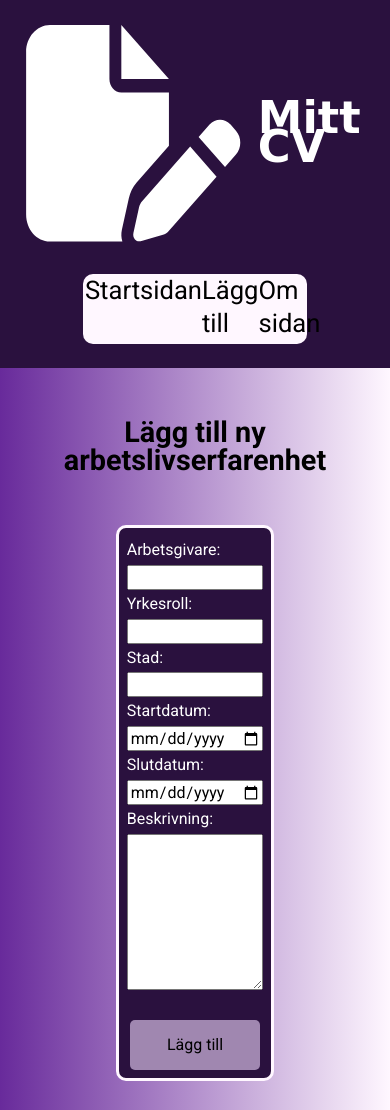
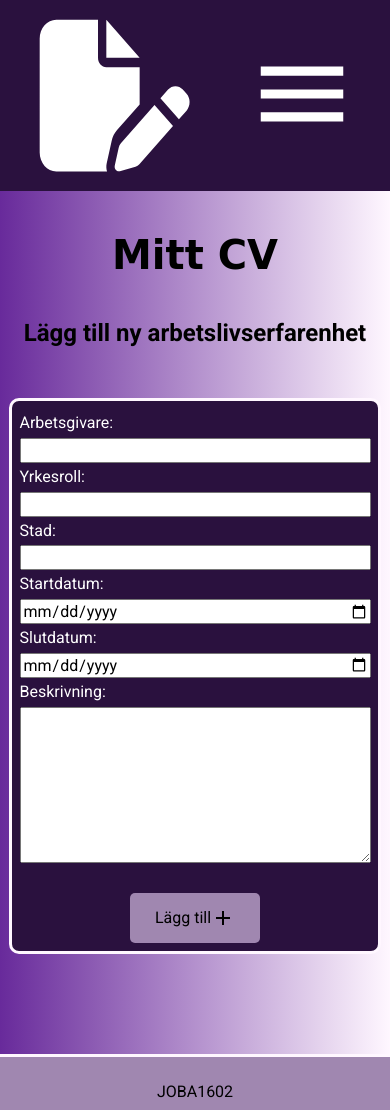
Before and after one commit to direstraits97/backendlab2-webbplats, a website built with Vite: page add.html in a window 390 px wide. Shown: the top 1110 px of the page. Built offline with nearby package versions, Linux system fonts and the light colour scheme; a web font is replaced by a local one.

Commit message:
anpassning för mindre skärmar

```diff
--- a/add.html
+++ b/add.html
@@ -18,11 +18,24 @@
   <body>
     <header>
       <div id="topheader">
-        <img src="/bilder/tslab2logo.svg" alt="">
-        <h1>Mitt CV</h1>
+        <img id="logo" src="/bilder/tslab2logo.svg" alt="">
+        <h1 id="bigscreenheading">Mitt CV</h1>
+        <button
+          id="openmenu"
+          aria-label="Öppna meny"
+          aria-expanded="false"
+          aria-controls="navbar"
+        >
+          <img src="/ikoner/openmenu.svg" alt="">
+        </button>
       </div>
-      <nav>
+      <nav id="navbar">
         <ul>
+          <li id="menuchoice">
+            <button id="closemenu" aria-label="Stäng meny">
+              <img src="/ikoner/closemenu.svg" alt="">
+            </button>
+          </li>
           <li><a href="/index.html">Startsidan</a></li>
           <li><a href="/add.html">Lägg till</a></li>
           <li><a href="/about.html">Om sidan</a></li>
@@ -30,6 +43,7 @@
       </nav>
     </header>
     <main>
+      <h1 id="smallscreenheading">Mitt CV</h1>
       <section>
         <h2>Lägg till ny arbetslivserfarenhet</h2>
         <form id="addexperienceform">
@@ -46,7 +60,10 @@
           <input type="date" id="enddate" name="enddate">
           <label for="description">Beskrivning:</label>
           <textarea id="description"></textarea>
-          <button id="addform">Lägg till</button>
+          <button id="addform">
+            Lägg till
+            <img src="/ikoner/add.svg" alt="">
+          </button>
           <div id="confirmcontainer"></div>
         </form>
       </section>
@@ -57,5 +74,6 @@
       <p>DT207G</p>
     </footer>
     <script type="module" src="/src/js/addexperience.js"></script>
+    <script type="module" src="/src/js/hamburger.js"></script>
   </body>
 </html>
--- a/src/js/hamburger.js
+++ b/src/js/hamburger.js
@@ -0,0 +1,25 @@
+"use strict";
+
+document.addEventListener("DOMContentLoaded", () => {
+  const nav = document.querySelector("#navbar");
+  const openMenu = document.querySelector("#openmenu");
+  const closeMenu = document.querySelector("#closemenu");
+
+  if (window.innerWidth < 600) {
+    nav.setAttribute("inert", "");
+  } else {
+    nav.removeAttribute("inert");
+  }
+
+  openMenu.addEventListener("click", () => {
+    nav.classList.add("show");
+    openMenu.setAttribute("aria-expanded", "true");
+    nav.removeAttribute("inert");
+  });
+
+  closeMenu.addEventListener("click", () => {
+    nav.classList.remove("show");
+    openMenu.setAttribute("aria-expanded", "false");
+    nav.setAttribute("inert", "");
+  });
+});
--- a/src/js/printexperience.js
+++ b/src/js/printexperience.js
@@ -26,7 +26,11 @@
     const timeHolder = document.createElement("h4");
     const deleteButton = document.createElement("button");
     const deleteText = document.createTextNode("Radera");
+    const deleteIcon = document.createElement("img");
+    deleteIcon.setAttribute("src", "/ikoner/delete.svg");
+    deleteIcon.setAttribute("alt", "");
     deleteButton.appendChild(deleteText);
+    deleteButton.appendChild(deleteIcon);
     deleteButton.classList.add("deleteform");
     deleteButton.addEventListener("click", () =>
       deleteExperience(workexperience.id),
--- a/src/sass/_base.scss
+++ b/src/sass/_base.scss
@@ -20,3 +20,17 @@
 //Fonter
 $font-title: "Petit Formal Script", cursive;
 $font-content: "Roboto", sans-serif;
+
+//Placeholders
+%centerchild {
+  margin-left: auto;
+  margin-right: auto;
+}
+%flexandcolumn {
+  display: flex;
+  flex-direction: column;
+}
+%flexandalign {
+  display: flex;
+  align-items: center;
+}
--- a/src/sass/_layout.scss
+++ b/src/sass/_layout.scss
@@ -8,8 +8,7 @@
   );
   margin: 0;
   height: 100vh;
-  display: flex;
-  flex-direction: column;
+  @extend %flexandcolumn;
   line-height: 1.8em;
   font-family: base.$font-content;
 }
@@ -21,9 +20,8 @@
     height: 250px;
   }
   #topheader {
-    display: flex;
+    @extend %flexandalign;
     justify-content: space-around;
-    align-items: center;
     color: base.$color-text-secondary;
   }
 }
@@ -31,8 +29,7 @@
   font-family: base.$font-content;
   background-color: base.$color-background-primary;
   width: 60%;
-  margin-left: auto;
-  margin-right: auto;
+  @extend %centerchild;
   border-radius: 10px;
   ul {
     list-style: none;
@@ -69,11 +66,9 @@
   border-top: 3px solid base.$color-background-primary;
 }
 form {
-  display: flex;
-  flex-direction: column;
+  @extend %flexandcolumn;
   width: 35%;
-  margin-left: auto;
-  margin-right: auto;
+  @extend %centerchild;
   border: 3px solid base.$color-background-primary;
   margin-bottom: 100px;
   background-color: base.$color-background-quaternary;
@@ -86,9 +81,8 @@
   font-size: 1rem;
 }
 textarea {
-  font-family: base.$font-content;
+  @extend input;
   height: 150px;
-  font-size: 1rem;
 }
 #addform {
   border: none;
@@ -96,11 +90,9 @@
   height: 50px;
   width: 20%;
   min-width: 130px;
-  display: flex;
-  align-items: center;
+  @extend %flexandalign;
   justify-content: center;
-  margin-left: auto;
-  margin-right: auto;
+  @extend %centerchild;
   margin-top: 30px;
   font-family: base.$font-content;
   font-size: 1rem;
@@ -117,8 +109,7 @@
 
 article {
   width: 40%;
-  margin-left: auto;
-  margin-right: auto;
+  @extend %centerchild;
   background-color: base.$color-background-tertiary;
   border-radius: 10px;
   padding: 1.5%;
@@ -143,3 +134,27 @@
   padding: 1%;
   border-radius: 5px;
 }
+#smallscreenheading {
+  text-align: center;
+  margin-top: 50px;
+  font-size: 2.5rem;
+  display: none;
+}
+#openmenu {
+  border: none;
+  background: none;
+  display: none;
+  img {
+    width: 110px;
+    height: 110px;
+  }
+}
+#closemenu {
+  @extend #openmenu;
+}
+#menuchoice {
+  display: none;
+}
+.show {
+  right: 0;
+}
--- a/src/sass/_mediaqueries.scss
+++ b/src/sass/_mediaqueries.scss
@@ -0,0 +1,67 @@
+@use "base";
+
+@media (max-width: 1024px) {
+  nav {
+    width: 90%;
+  }
+  article {
+    width: 70%;
+  }
+  form {
+    width: 70%;
+  }
+}
+@media (max-width: 600px) {
+  article {
+    width: 90%;
+  }
+  form {
+    width: 90%;
+  }
+  #logo {
+    width: 175px;
+    height: 175px;
+  }
+  h1 {
+    font-size: 2rem;
+  }
+  h2 {
+    font-size: 1.5rem;
+  }
+  #bigscreenheading {
+    display: none;
+  }
+  #smallscreenheading {
+    display: block;
+  }
+  nav {
+    position: fixed;
+    top: 0;
+    border-radius: 0;
+    right: -110%;
+    transition: right 300ms ease-out;
+    height: 100vh;
+    width: 100vw;
+    background-color: base.$color-background-quaternary;
+    ul {
+      flex-direction: column;
+      align-items: flex-end;
+      margin: 0;
+      height: 100vh;
+      justify-content: space-evenly;
+      a {
+        margin-right: 3rem;
+        color: base.$color-text-secondary;
+      }
+    }
+  }
+  #menuchoice {
+    @extend #smallscreenheading;
+  }
+  #openmenu {
+    @extend #smallscreenheading;
+  }
+  #closemenu {
+    @extend #smallscreenheading;
+  }
+}
```
Also changed, not shown: about.html (+18 -3 lines), index.html (+18 -3 lines), public/ikoner/add.svg (added), public/ikoner/closemenu.svg (added), public/ikoner/delete.svg (added), public/ikoner/openmenu.svg (added).
